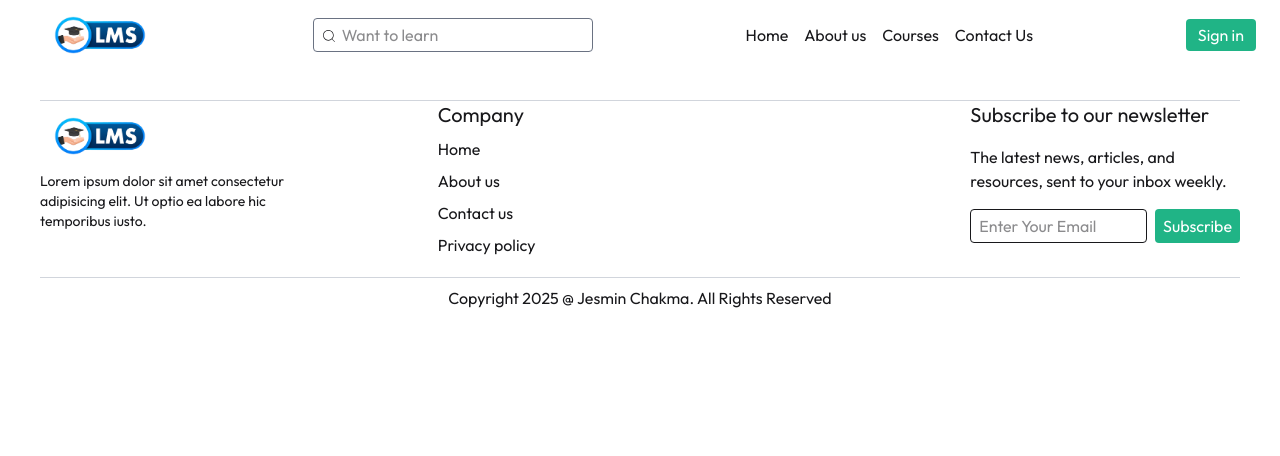
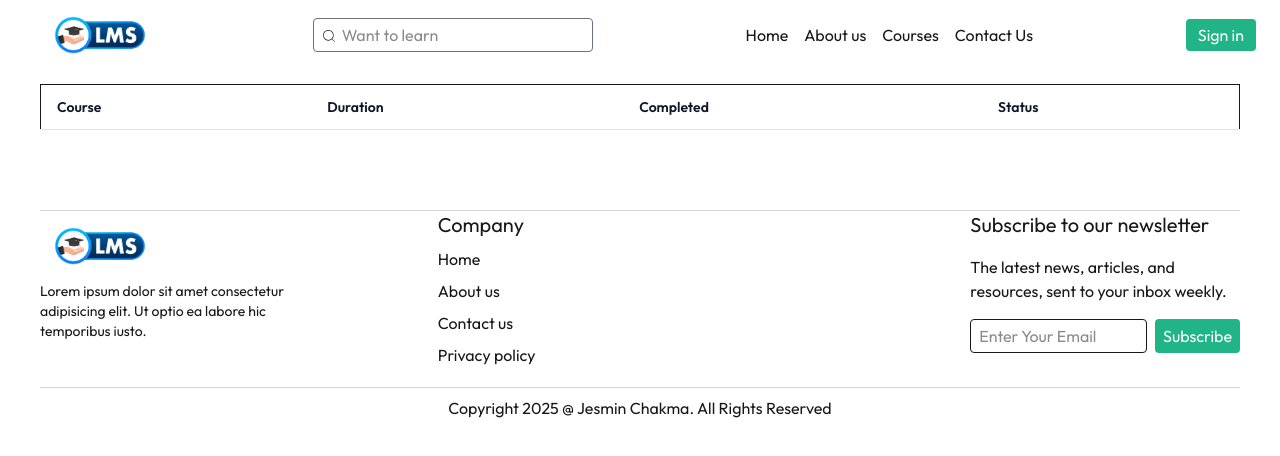
Before and after one commit to Nobleman78/Edu-soft, a React (Vite) app: page /my-enrollments in a window 1280 px wide. Shown: the top 456 px of the page. Built offline with nearby package versions, Linux system fonts and the light colour scheme.

Commit message:
Our Services , My Enrollments components added and updated

```diff
--- a/src/Pages/Student/Myenrollement.jsx
+++ b/src/Pages/Student/Myenrollement.jsx
@@ -3,7 +3,18 @@ import React from 'react';
 const Myenrollement = () => {
     return (
         <div>
+            <h2>My enrollments</h2>
+            <table className='md:table-auto table-fixed w-full overflow-hidden border mt-10'>
+                <thead className='text-gray-900 border-b border-gray-500/20 text-sm text-left max-sm:hidden'>
+                <tr>
+                    <th className='px-4 py-3 font-semibold truncate' >Course</th>
+                    <th className='px-4 py-3 font-semibold truncate' >Duration</th>
+                    <th className='px-4 py-3 font-semibold truncate' >Completed</th>
+                    <th className='px-4 py-3 font-semibold truncate' >Status</th>
+                </tr>
 
+                </thead>
+            </table>
         </div>
     );
 };
--- a/src/Utility/OurServices.jsx
+++ b/src/Utility/OurServices.jsx
@@ -21,7 +21,7 @@ const OurServices = () => {
                         </div>
                         <div className='mt-4'>
                             <p className=' mt-10'> Machine learing focus of building system capable of learing from data.</p>
-                            <Link to ='/machine-learning'> <button className='mt-5 text-white cursor-pointer bg-[#20B486] px-3 py-1 w-full rounded '>Explore</button></Link>
+                            <Link  onClick={()=>scrollTo(0,0)} to ='/machine-learning'> <button className='mt-5 text-white cursor-pointer bg-[#20B486] px-3 py-1 w-full rounded '>Explore</button></Link>
                         </div>
                     </div>
                     <div className='px-4 py-4 rounded-xl bg-blue-200'>
@@ -31,7 +31,7 @@ const OurServices = () => {
                         </div>
                         <div className='mt-4'>
                             <p className=' mt-10'> Machine learing focus of building system capable of learing from data.</p>
-                            <Link to='/software-engineering'><button className='mt-5 text-white cursor-pointer px-4 py-1 w-full rounded bg-blue-600 ' >Explore</button></Link>
+                            <Link onClick={()=>scrollTo(0,0)} to='/software-engineering'><button className='mt-5 text-white cursor-pointer px-4 py-1 w-full rounded bg-blue-600 ' >Explore</button></Link>
                         </div>
                     </div>
                     <div className='px-4 py-4  rounded-xl bg-amber-200'>
@@ -41,7 +41,7 @@ const OurServices = () => {
                         </div>
                         <div className='mt-4'>
                             <p className='mt-10'> Machine learing focus of building system capable of learing from data.</p>
-                            <Link to='/UI-UX'><button className='mt-5 px-4 py-1 text-white cursor-pointer bg-amber-500 w-full rounded'>Explore</button></Link>
+                            <Link  onClick={()=>scrollTo(0,0)} to='/UI-UX'><button className='mt-5 px-4 py-1 text-white cursor-pointer bg-amber-500 w-full rounded'>Explore</button></Link>
                         </div>
                     </div>
 
```
